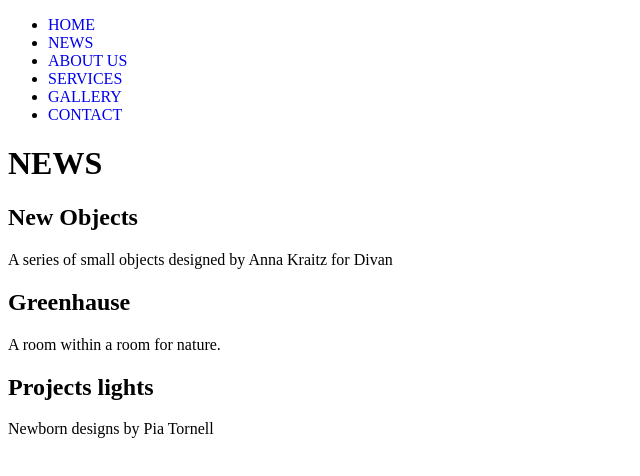
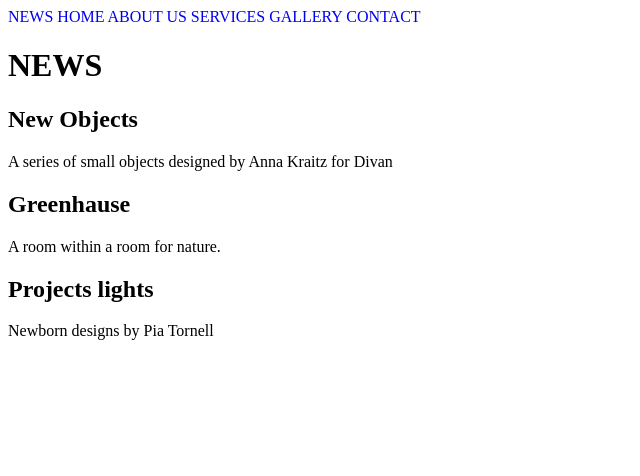
Before and after one commit to adambov/Web-design-Course-Project, a plain HTML site: page course_Project/news.html in a window 1280 px wide. Shown: the whole page, without its empty margins (0-640 px from the left). Drawn offline with Linux system fonts and the light colour scheme.

Commit message:
Add files via upload

```diff
--- a/course_Project/news.html
+++ b/course_Project/news.html
@@ -12,14 +12,14 @@
 <body>
     <header>
         <nav>
-            <ul>
-                <li><a href="./home.html">HOME</a> </li>
-                <li><a href="./news.html" target="_blank">NEWS</a> </li>
-                <li><a href="./about_us.html"  target="_blank">ABOUT US</a></li>
-                <li><a href="./services.html" target="_blank">SERVICES</a></li>
-                <li><a href="gallery.html" target="_blank">GALLERY</a></li>
-                <li><a href="./contacts.html" target="_blank">CONTACT</a></li>
-            </ul>
+            <nav>
+                <a href="./news.html" target="_blank">NEWS</a>
+                <a href="./home.html">HOME</a>
+                <a href="./about_us.html"  target="_blank">ABOUT US</a>
+                <a href="./services.html" target="_blank">SERVICES</a>
+                <a href="gallery.html" target="_blank">GALLERY</a>
+                <a href="./contacts.html" target="_blank">CONTACT</a>
+            </nav>
         </nav>
     </header>
     <main>
```
Also changed, not shown: course_Project/about_us.html (+6 -8 lines), course_Project/contacts.html (+7 -8 lines), course_Project/gallery.html (+6 -8 lines), course_Project/home.html (+4 -2 lines), course_Project/services.html (+8 -8 lines).
